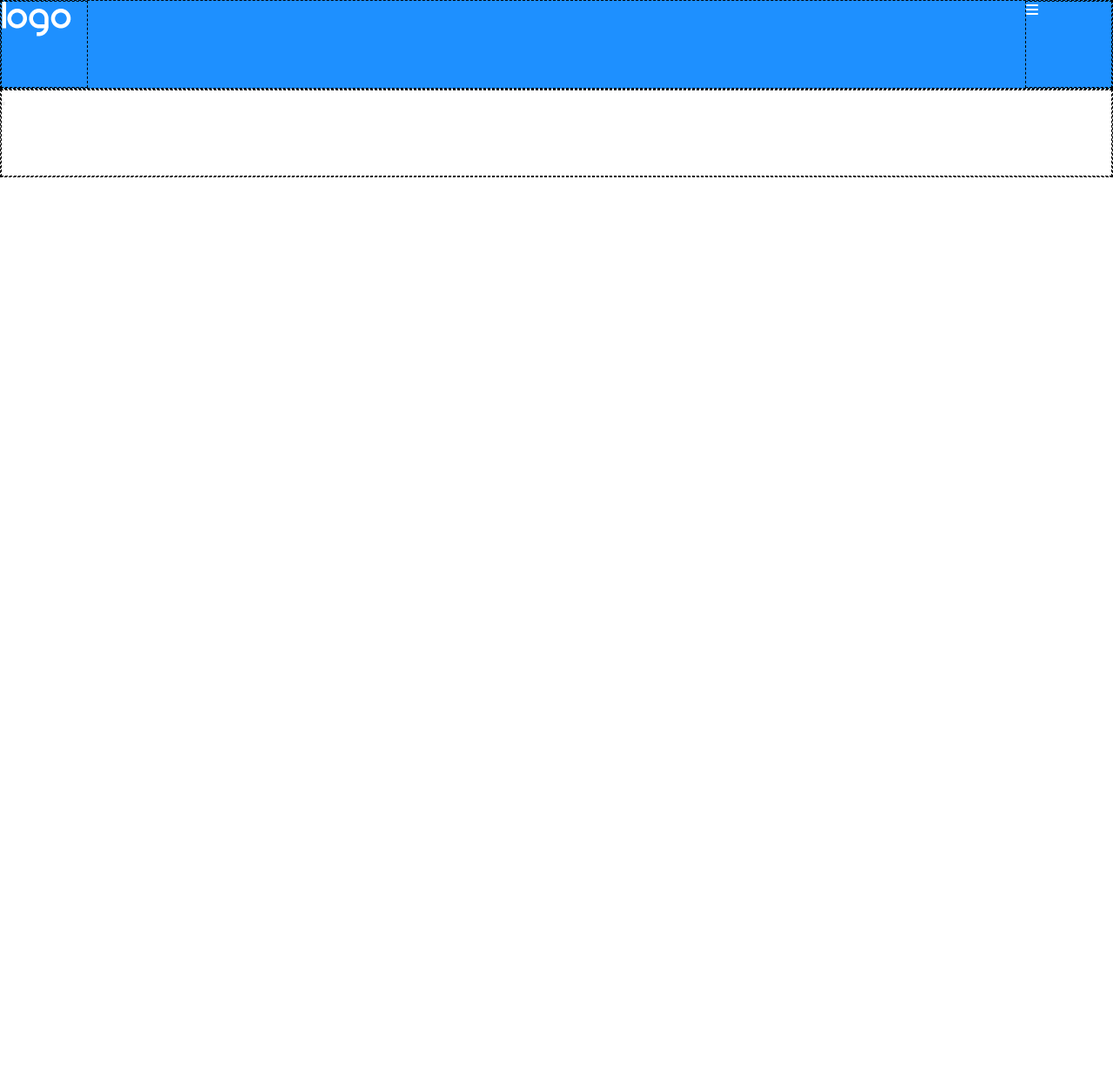
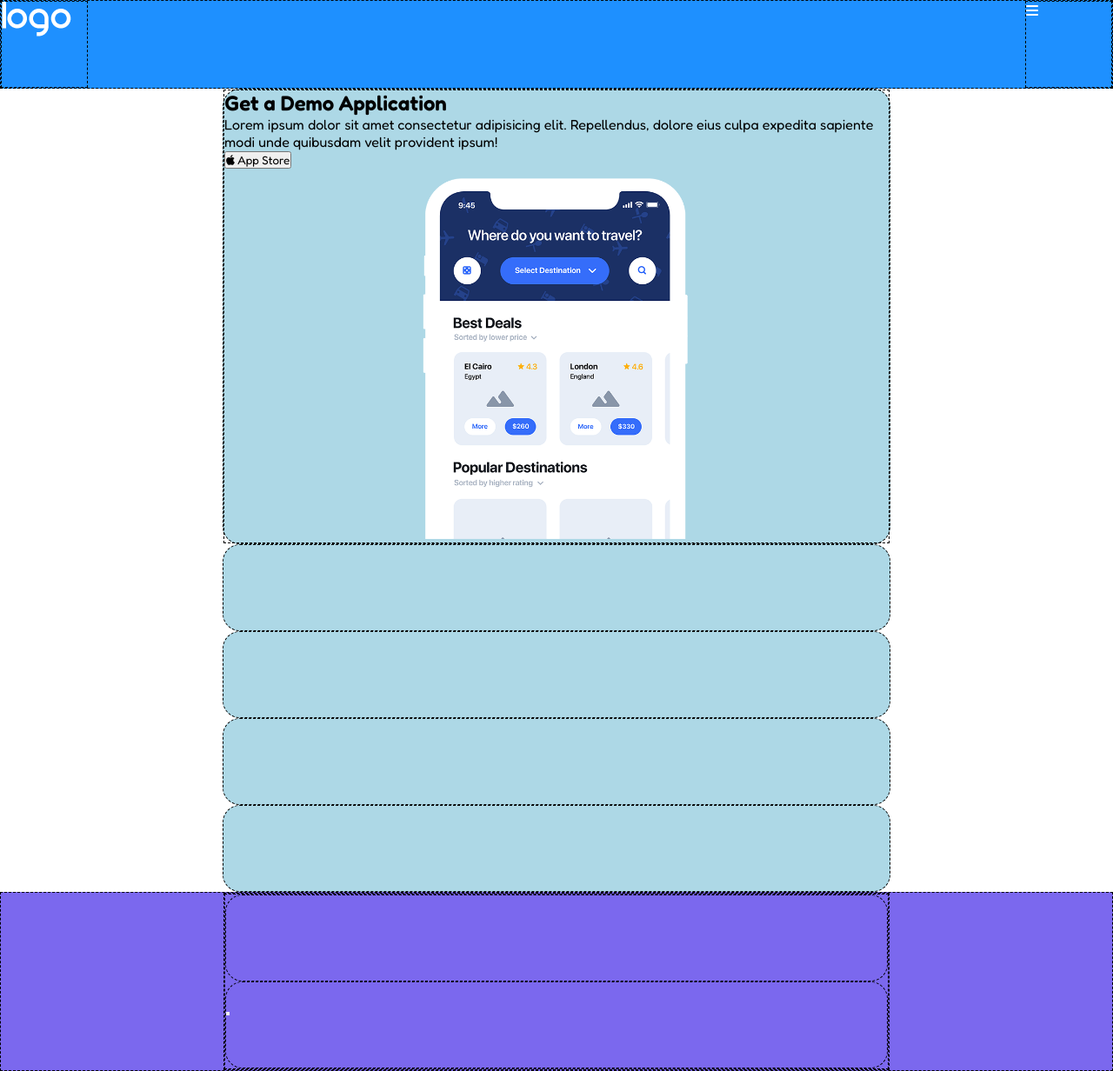
Before and after one commit to WandaSimeoli/htmlcss-responsive-layout, a plain HTML site: page index.html in a window 1280 px wide. Shown: the whole page at 87% size. Before the commit the page ends 800 px from the top, so only its background shows below. Drawn offline with Linux system fonts and the light colour scheme.

Commit message:
Struttura Main

```diff
--- a/css/style.css
+++ b/css/style.css
@@ -3,13 +3,14 @@
     margin: 0;
     padding: 0;
     box-sizing: border-box;
-    font-family: 'Roboto', sans-serif;
+    font-family: 'Fredoka', sans-serif;
 }
 :root {
     --bg-color: dodgerblue;
 }
 .container {
     margin: 0 auto;
+    width: 60%;
 }
 .debug {
     border: 1px dashed black;
@@ -22,10 +23,35 @@ header {
 .flex {
     display: flex;
 }
-.row {
+header .row {
     justify-content: space-between;
     color: white;
 }
 nav {
     display: none;
 }
+.card {
+    background-color: lightblue;
+    flex-wrap: wrap;
+    border-radius: 20px;
+    justify-content: flex-start;
+}
+#phone {
+    text-align: center;
+}
+.card img {
+    width: 50%;
+}
+.card > .col {
+    width: 100%;
+}
+.lilac {
+    background-color:mediumslateblue;
+}
+.lilac .row {
+    flex-wrap: wrap;
+}
+.lilac .col {
+    width: 100%;
+    border-radius: 20px;
+}
--- a/index.html
+++ b/index.html
@@ -22,32 +22,75 @@
                 <i class="fa-solid fa-bars"></i>
             </div>
             <nav class="col debug">
-                <link rel="stylesheet" href="">
-                <link rel="stylesheet" href="">
-                <link rel="stylesheet" href="">
-                <link rel="stylesheet" href="">
-                <button></button>
+                <ul>
+                    <li> <link rel="stylesheet" href=""></li>
+                    <li><link rel="stylesheet" href=""></li>
+                    <li><link rel="stylesheet" href=""></li>
+                    <li><link rel="stylesheet" href=""></li>
+                    <li> <button></button></li>
+                </ul>
             </nav>
     </div>
    </header>
    <!--  -->
+<main>
    <div class="container">
-    <div class="debug">
-        <div class="col debug">
-            <h2></h2>
-            <p></p>
-            <button></button>
-            <img src="" alt="">
+        <div class=" card flex debug">
+            <div class="col debug">
+                <h2>Get a Demo Application</h2>
+                <p>Lorem ipsum dolor sit amet consectetur adipisicing elit. Repellendus, dolore eius culpa expedita sapiente modi unde quibusdam velit provident ipsum!</p>
+                <button>
+                    <i class="fa-brands fa-apple"></i>
+                    App Store
+                </button>
+                <div id="phone">
+                    <img src="./img/phone.png" alt=""></div>
+                </div>
         </div>
-        <div class="col"></div>
-        <div class="col"></div>
-        <div class="col"></div>
-        <div class="col"></div>
+        <div class="card debug">
+            <div class="col">
+                <h2></h2>
+                <p></p>
+            </div>
+        </div>
+        <div class="card debug">
+            <div class="col">
+                <h2></h2>
+                <p></p>
+            </div>
+        </div>
+        <div class="card debug">
+            <div class="col">
+                <h2></h2>
+                <p></p>
+            </div>
+        </div>
+        <div class="card debug">
+            <div class="col">
+                <h2></h2>
+                <p></p>
+            </div>
+        </div>
     </div>
-   </div>
-   <main>
+<section class="lilac debug">
+    <div class="container debug">
+        <div class="row flex debug">
+            <div class="col debug">
+                <img src="" alt="">
+                <h3></h3>
+                <p></p>
+            </div>
+            <div class="col debug">
+                <img src="" alt="">
+                <h3></h3>
+                <p></p>
+                <button></button>
+            </div>
+        </div>
+    </div>
+</section>
 
-   </main>
+</main>
    <!--  -->
    <footer>
 
```
